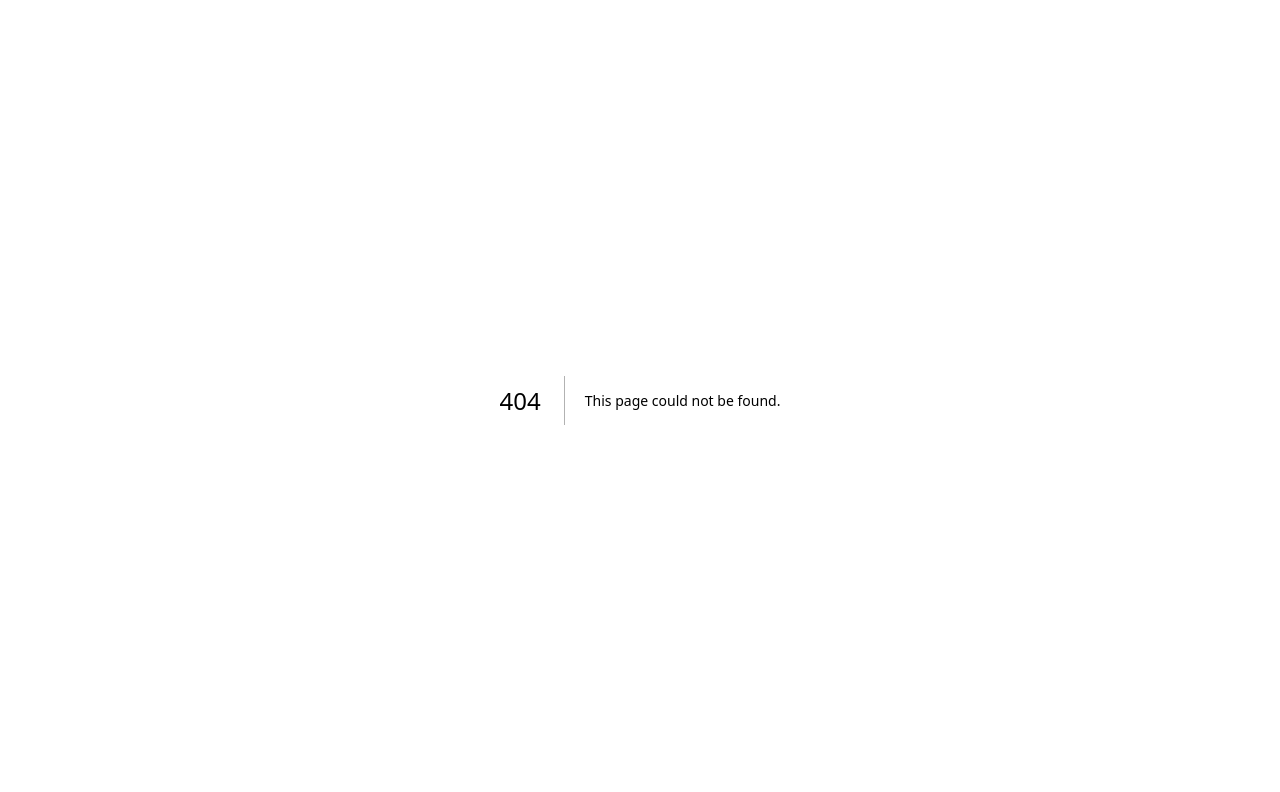
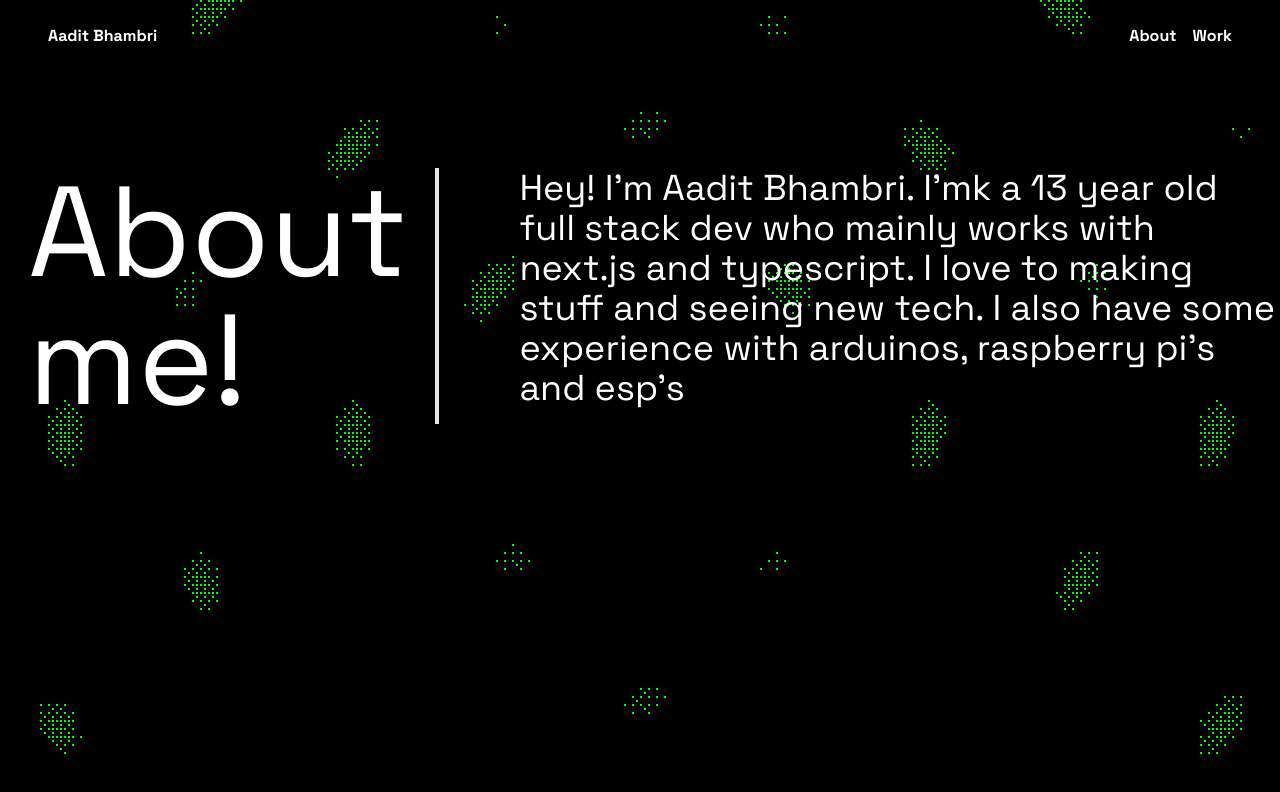
Before and after one commit to abinnovator/Portfolio-V6, a Next.js app: page /about in a window 1280 px wide. Before the commit this address had no page. Shown: the top 792 px of the page. Built offline with nearby package versions, Linux system fonts and the light colour scheme.

Commit message:
I added a simple about me page!

```diff
--- /dev/null
+++ b/app/about/page.tsx
@@ -0,0 +1,32 @@
+import Navbar from '@/components/Navbar';
+import { PixelGridShader } from '@/components/pixelgrid-shader';
+import ProjectCard from '@/components/SmallProjectCard';
+import { Projects } from '@/constants';
+import Link from 'next/link';
+import React from 'react'
+
+const page = () => {
+  return (
+    /* Use min-h-screen to ensure the black background covers everything */
+    <main className="relative bg-black w-full min-h-screen overflow-x-hidden">
+
+      <div className="fixed inset-0 z-0 pointer-events-none">
+        <PixelGridShader shape="plasma" colorFg="#00ff00" />
+      </div>
+
+      <div className="relative z-10 w-full">
+        <Navbar />
+        <div className='pt-24'>
+            <div className='flex flex-col md:flex-row gap-20 text-white text-center md:text-start'>
+                <h1 className='md:border-r-4 md:border-b-0 sm:border-b-4 px-7 md:text-8xl lg:text-9xl text-7xl'>About me!</h1>
+                <p className='md:text-4xl text-2xl'>Hey! I&apos;m Aadit Bhambri. I&apos;mk a 13 year old full stack dev who mainly works with next.js and typescript. I love to making stuff and seeing new tech. I also have some experience with arduinos, raspberry pi&apos;s and esp&apos;s</p>
+            </div>
+        </div>
+
+
+      </div>
+    </main>
+  );
+}
+
+export default page
```
